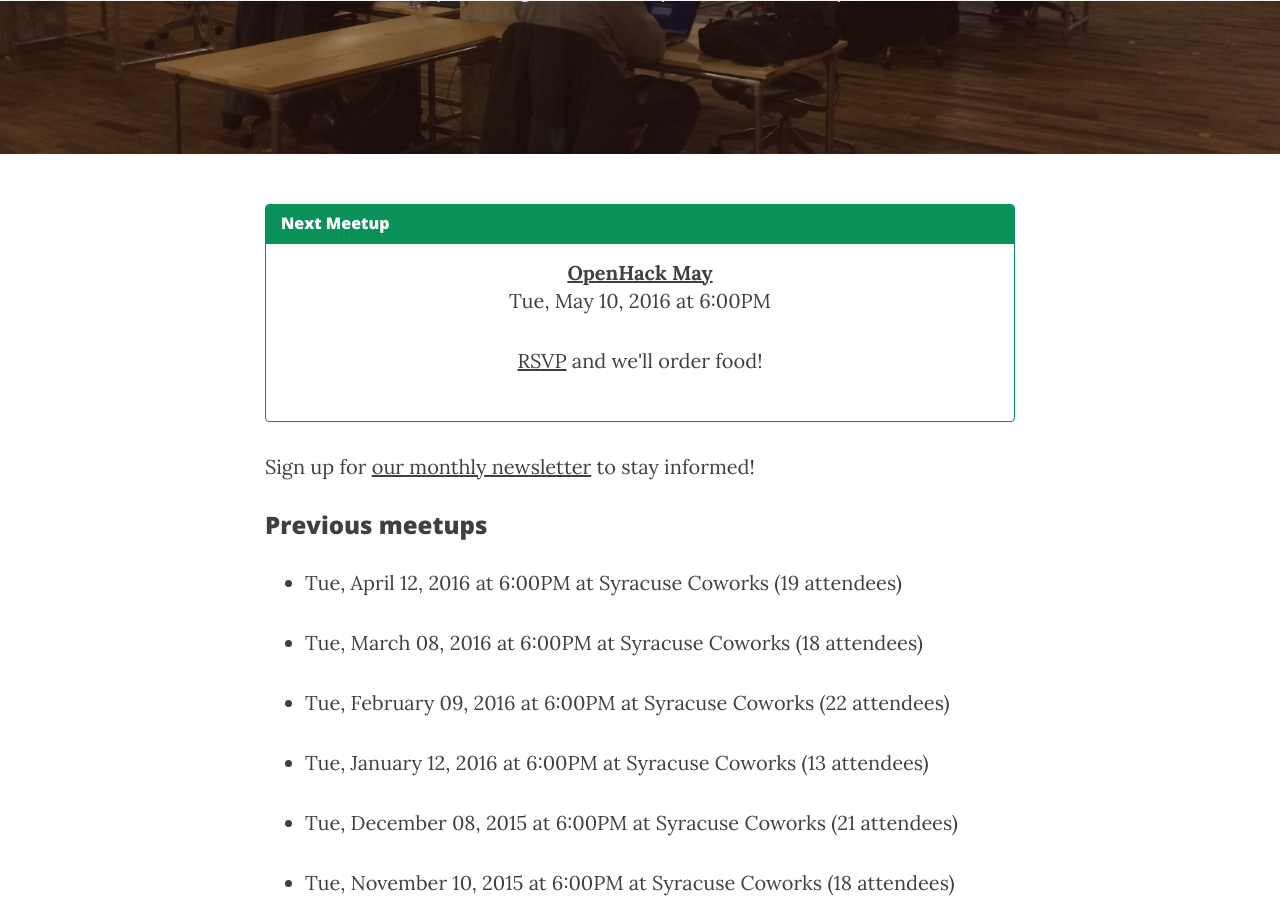
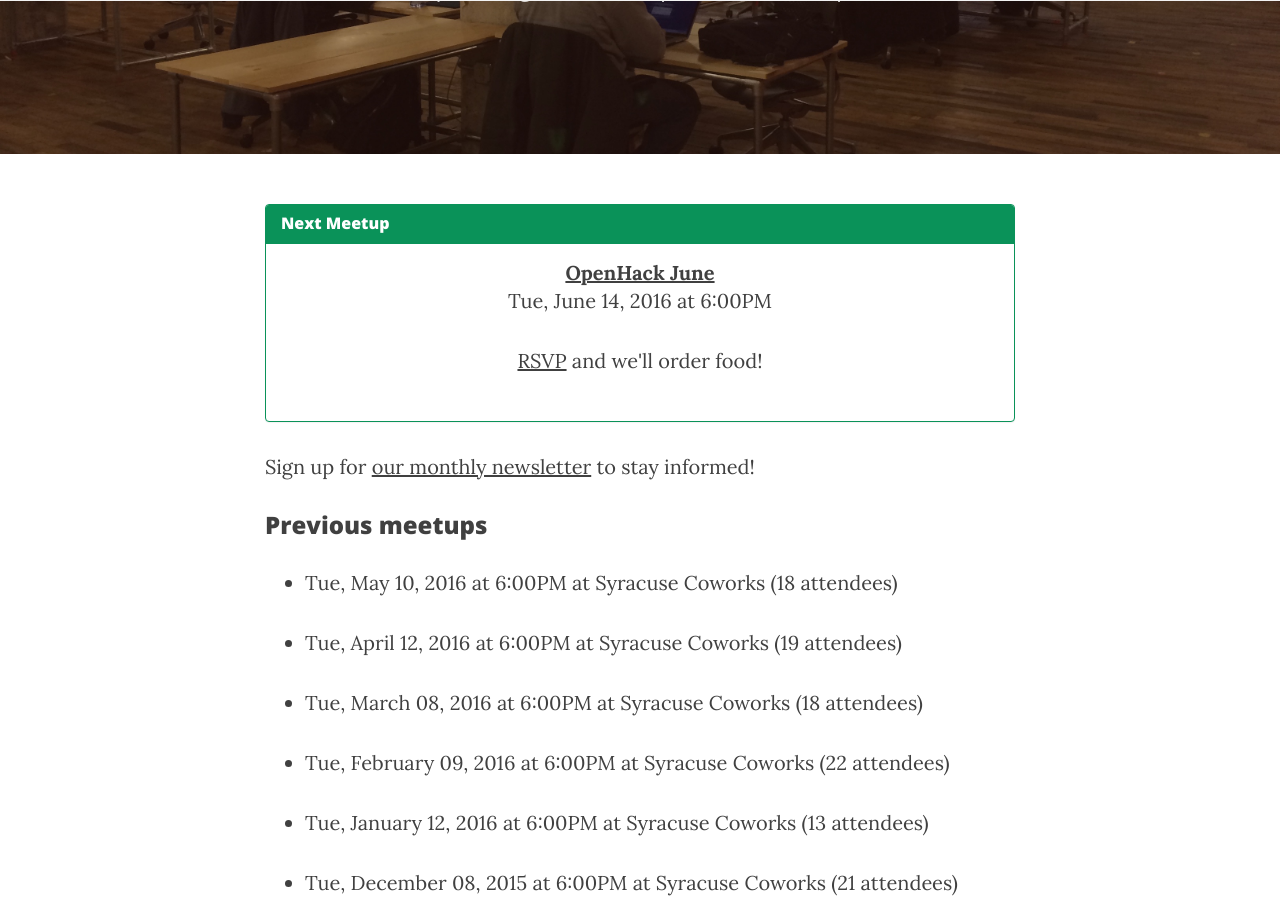
Before and after one commit to syracuseio/openhacksyr.github.io, a Jekyll site: the page built from events.md, in a window 1280 px wide and 900 px high, scrolled down 302 px. Built offline with Jekyll 4.4.1, drawn with Linux system fonts in a browser that asks for light colours; nearby versions of some CDN libraries.

Commit message:
Add June

```diff
--- a/_data/events.yaml
+++ b/_data/events.yaml
@@ -1,8 +1,13 @@
 ---
+- name: OpenHack June
+  date: 14-6-2016 at 6pm
+  location: coworks
+  rsvp_link: http://nextplex.com/syracuse-ny/calendar/events/40326-openhack-june
 - name: OpenHack May
   date: 10-5-2016 at 6pm
   location: coworks
   rsvp_link: http://nextplex.com/syracuse-ny/calendar/events/39341-openhack-may
+  attendees: 18
 - name: OpenHack April
   date: 12-4-2016 at 6pm
   location: coworks
```
